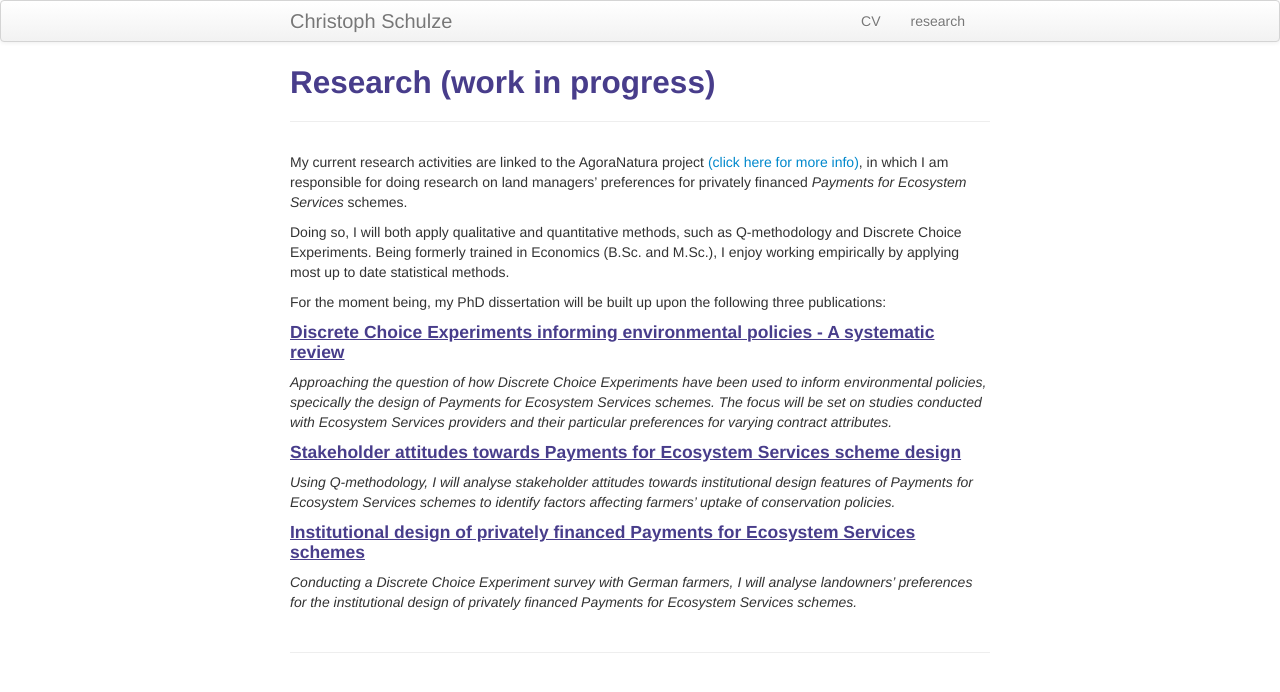
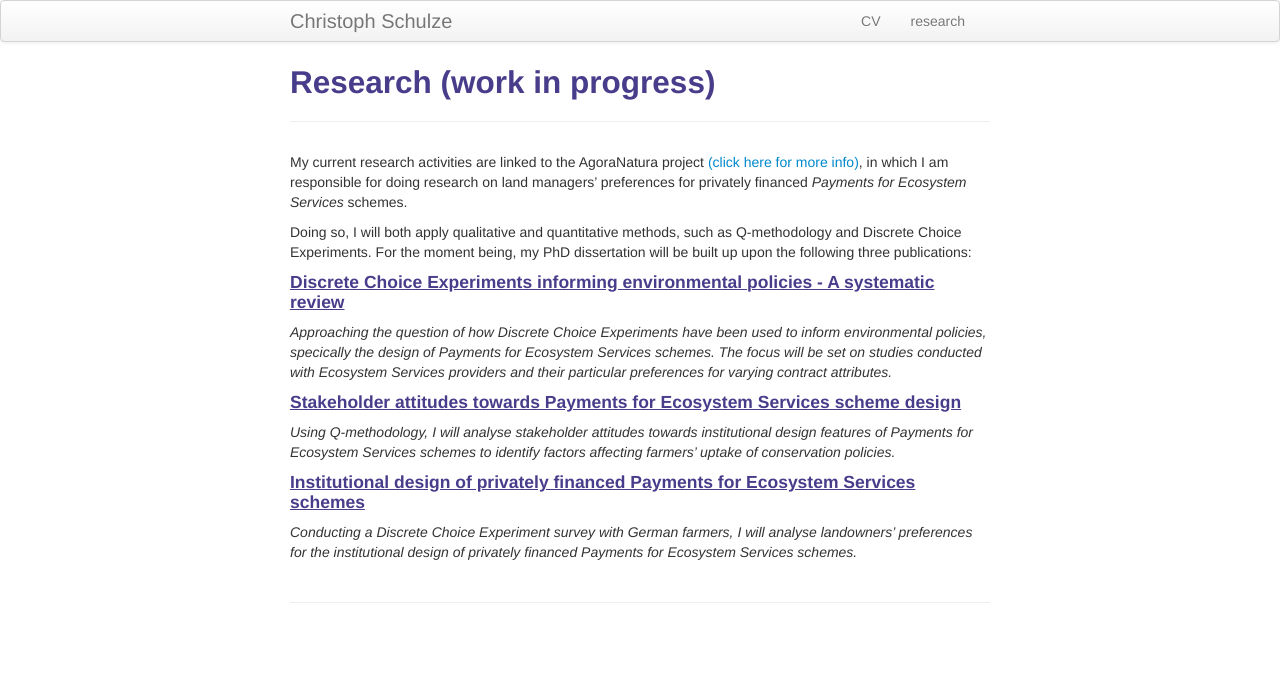
Before and after one commit to crokology/crokology.github.io, a Jekyll site: the page built from pages/research.md, in a window 1280 px wide. Shown: the top 692 px of the page. Built offline with Jekyll 4.4.1, drawn with Linux system fonts in a browser that asks for light colours.

Commit message:
Update research.md

```diff
--- a/pages/research.md
+++ b/pages/research.md
@@ -6,9 +6,7 @@ description: Current research activities
 
 My current research activities are linked to the AgoraNatura project <a href="https://agora-natura.de/">(click here for more info)</a>, in which I am responsible for doing research on land managers' preferences for privately financed *Payments for Ecosystem Services* schemes.
 
-Doing so, I will both apply qualitative and quantitative methods, such as Q-methodology and Discrete Choice Experiments. Being formerly trained in Economics (B.Sc. and M.Sc.), I enjoy working empirically by applying most up to date statistical methods.
-
-For the moment being, my PhD dissertation will be built up upon the following three publications:
+Doing so, I will both apply qualitative and quantitative methods, such as Q-methodology and Discrete Choice Experiments. For the moment being, my PhD dissertation will be built up upon the following three publications:
 
 #### <u>Discrete Choice Experiments informing environmental policies - A systematic review</u>
 *Approaching the question of how Discrete Choice Experiments have been used to inform environmental policies, specically the design of Payments for Ecosystem Services schemes. The focus will be set on studies conducted with Ecosystem Services providers and their particular preferences for varying contract attributes.*
```
